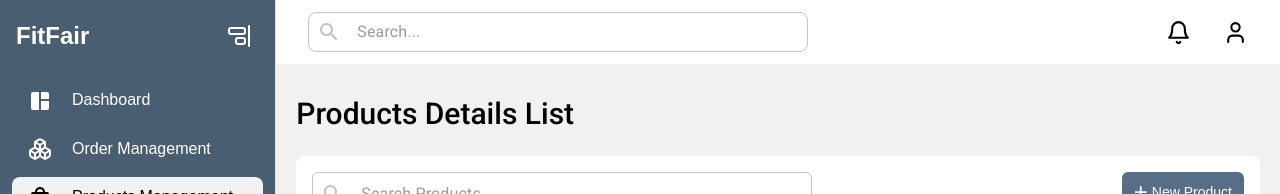
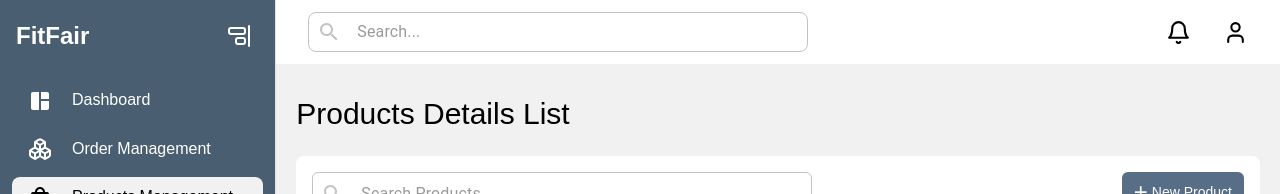
Before and after one commit to Barbecue95/FitFair-Commerence, a Next.js app: page /seller/products-management in a window 1280 px wide. Shown: the top 194 px of the page. Built offline with nearby package versions, Linux system fonts and the light colour scheme; no server answers.

Commit message:
Fixed compiling issue and started CRUD method

```diff
--- a/src/pages/seller/index.tsx
+++ b/src/pages/seller/index.tsx
@@ -1,15 +1,9 @@
 import { SellerSideLayout } from "@/components/SellerSideLayout";
-import { Montserrat, Roboto } from "next/font/google";
-
-const roboto = Roboto({ subsets: ["latin"], weight: ["400", "500"] });
-const montserrat = Montserrat({ subsets: ["latin"] });
 
 export default function SellerPage() {
   return (
     <SellerSideLayout>
-      <h1 className={`${roboto.className} p-3 font-medium text-3xl`}>
-        Seller Side
-      </h1>
+      <h1 className="p-3 font-medium text-3xl">Seller Side</h1>
     </SellerSideLayout>
   );
 }
--- a/src/pages/seller/products-management/index.tsx
+++ b/src/pages/seller/products-management/index.tsx
@@ -2,11 +2,8 @@
 import { config } from "@/config";
 import { Search } from "@mui/icons-material";
 import { Box, InputBase } from "@mui/material";
-import { Roboto } from "next/font/google";
 import { useRouter } from "next/router";
 import { useEffect, useState } from "react";
-
-const roboto = Roboto({ subsets: ["latin"], weight: ["400", "500"] });
 
 export interface Products {
   id: number;
@@ -31,9 +28,7 @@
 
   return (
     <SellerSideLayout>
-      <h1 className={`${roboto.className} text-3xl font-medium my-3 pb-3`}>
-        Products Details List
-      </h1>
+      <h1 className="text-3xl font-medium my-3 pb-3">Products Details List</h1>
       <div className="w-full bg-white flex justify-between p-4 rounded-t-lg max-sm:flex-col gap-2">
         <div className="relative flex items-center border border-[#c2c3c4] max-w-[500px] md:w-[500px] rounded-md h-11">
           <Search
--- a/src/pages/seller/products-management/new/index.tsx
+++ b/src/pages/seller/products-management/new/index.tsx
@@ -5,12 +5,9 @@
 import { RichTextEditor } from "@/components/ui/RichTextEditor";
 import { zodResolver } from "@hookform/resolvers/zod";
 import { Box } from "@mui/material";
-import { Roboto } from "next/font/google";
 import { useRouter } from "next/router";
 import { useForm } from "react-hook-form";
 import * as z from "zod";
-
-const roboto = Roboto({ subsets: ["latin"], weight: ["400", "500"] });
 
 export default function NewProductPage() {
   const formSchema = z.object({
@@ -41,7 +38,7 @@
     <SellerSideLayout>
       <form onSubmit={form.handleSubmit(onSubmit)}>
         <div className="sm:flex sm:justify-between">
-          <h1 className={`${roboto.className} text-3xl font-medium my-3 pb-3`}>
+          <h1 className="text-3xl font-medium my-3 pb-3">
             Create a New Product
           </h1>
           <Box>
```
